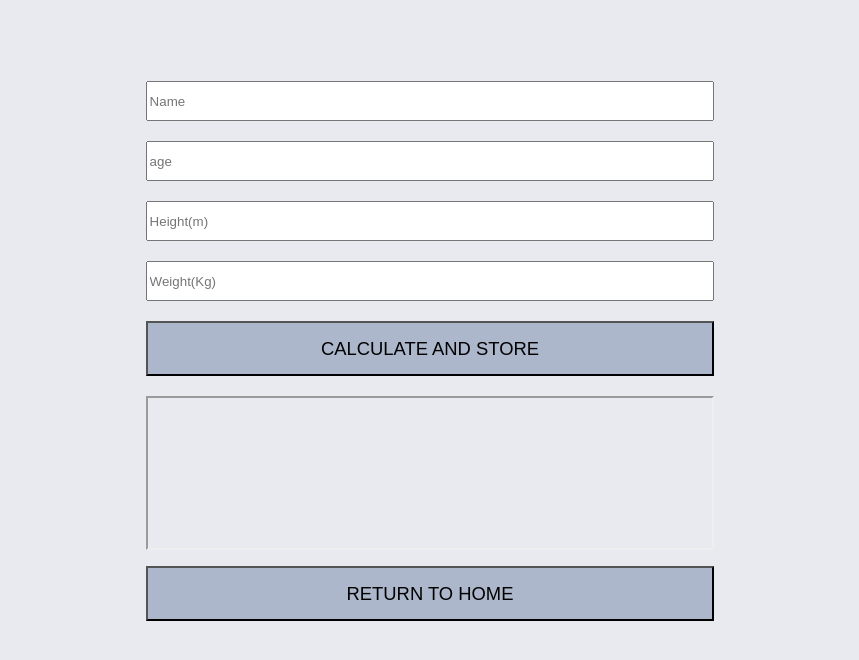
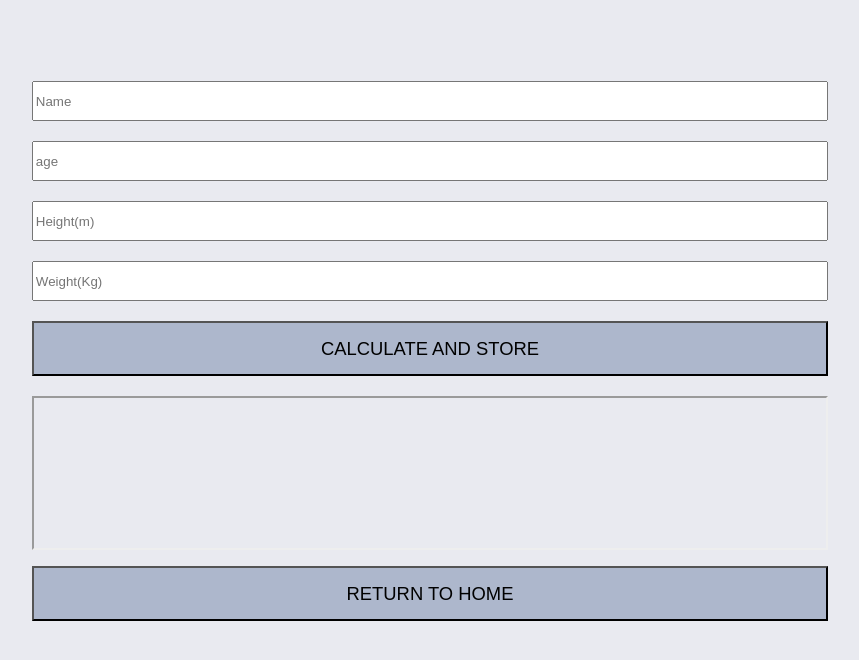
Before and after one commit to Boboye-Ak/BMI-Calculator, a website: page Pages/BMI.html in a window 1280 px wide. Shown: the part 48-708 px from the top of the page, without its empty margins (210-1069 px from the left). Drawn offline with Linux system fonts and the light colour scheme.

Commit message:
restyled a bit

```diff
--- a/Pages/BMI.html
+++ b/Pages/BMI.html
@@ -1,7 +1,6 @@
 <html>
     <head>
         <title>BMI Homepage</title>
-        <meta name="viewport" content="width=device-width, initial-scale=1, shrink-to-fit=no">
         <link href="/index.css" rel="stylesheet">
 
     </head>
--- a/Pages/index.css
+++ b/Pages/index.css
@@ -117,8 +117,8 @@ a {
 }
 
 .form {
-  width: 50%;
-  margin-left: 25%;
+  width: 70%;
+  margin-left: 15%;
   display: flex;
   flex-direction: column;
   justify-content: center;
```
Also changed, not shown: Pages/delete.html (+0 -1 lines), Pages/find.html (+0 -1 lines), Pages/homepage.html (+0 -1 lines).
